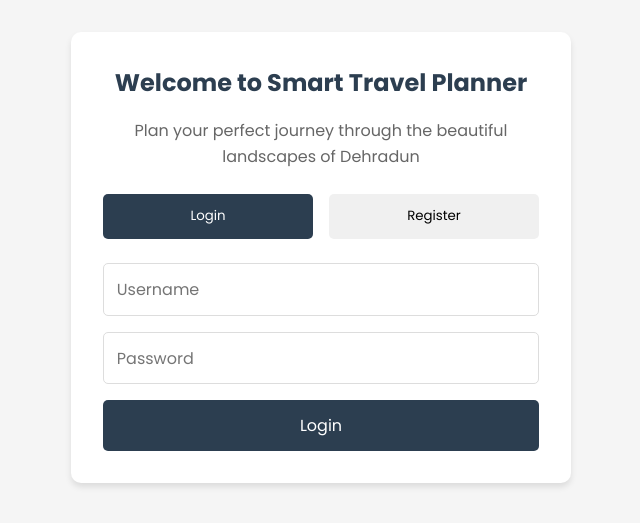
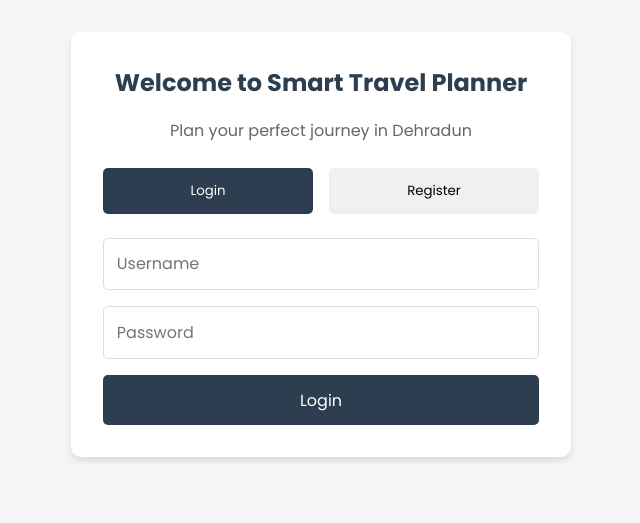
Before and after one commit to Aditi276/smart_travel_planner, a Flask app: page /login in a window 1280 px wide. Shown: the top 523 px of the page, without its empty margins (319-959 px from the left). Run offline with Flask 3, Linux system fonts and the light colour scheme; parts of the project's set-up code (start-up, migrations or seed data) failed here and were passed over; some libraries are stand-ins or nearby versions.

Commit message:
Login Sign Page

```diff
--- a/templates/index.html
+++ b/templates/index.html
@@ -14,7 +14,7 @@
         <div id="auth-section" class="auth-section">
             <div class="auth-container">
                 <h2>Welcome to Smart Travel Planner</h2>
-                <p class="welcome-text">Plan your perfect journey through the beautiful landscapes of Dehradun</p>
+                <p class="welcome-text">Plan your perfect journey in Dehradun</p>
                 <div class="auth-tabs">
                     <button class="tab-btn active" data-tab="login">Login</button>
                     <button class="tab-btn" data-tab="register">Register</button>
```
